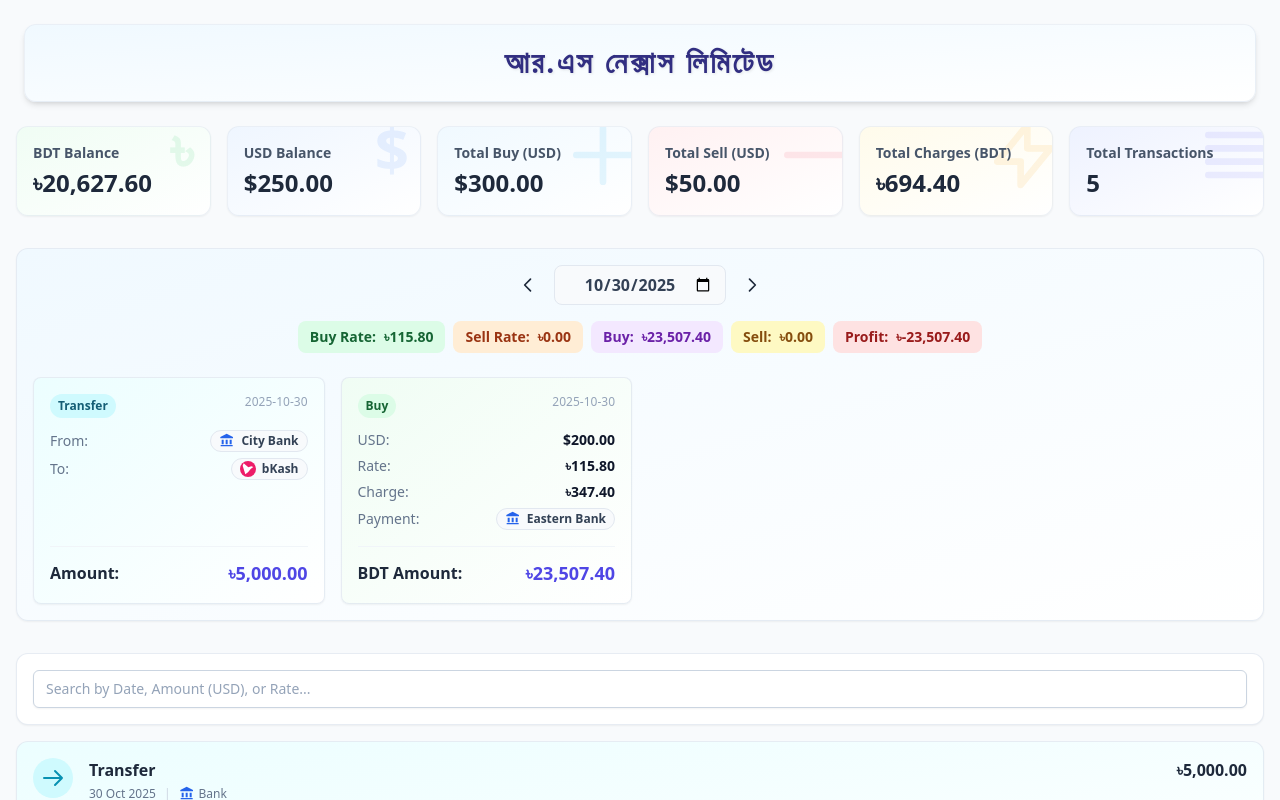
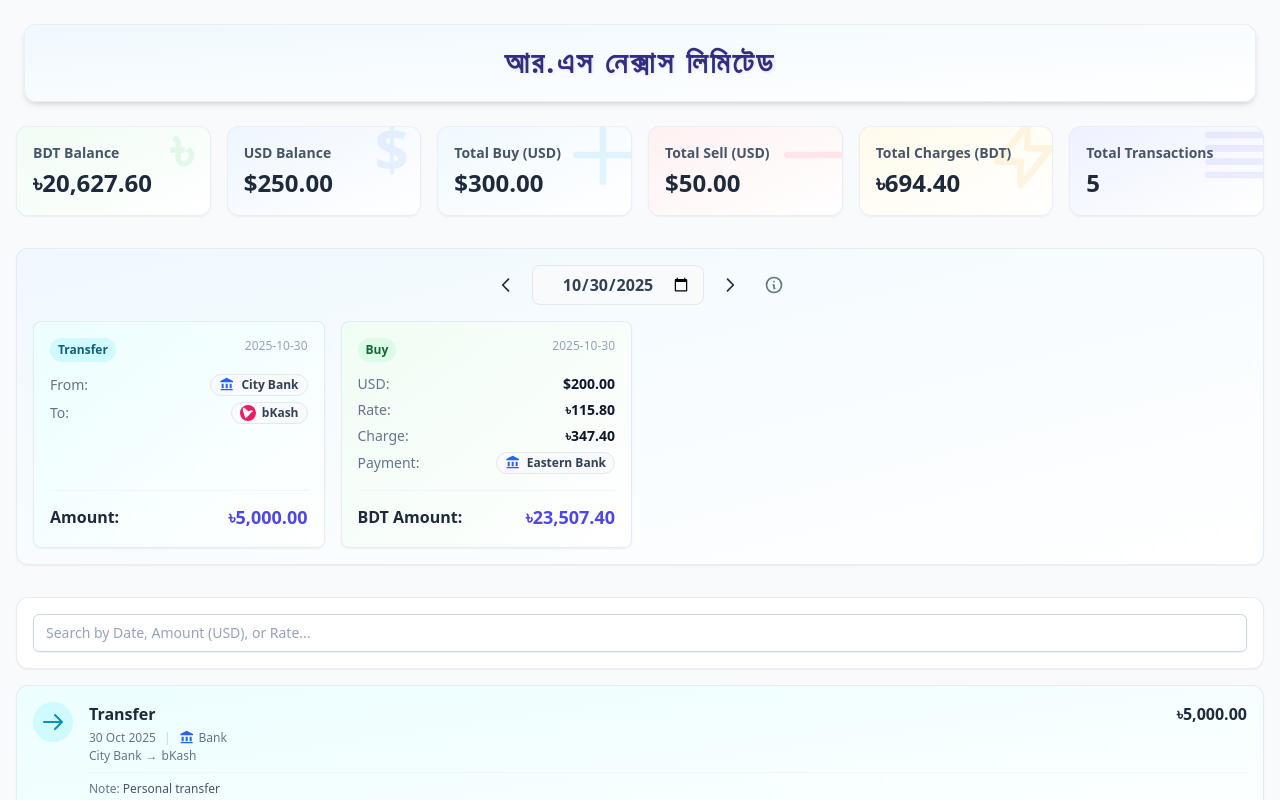
Before and after one commit to avro07/-Balance-Tracker, a React (Vite) app: page / in a window 1280 px wide. Shown: the top 800 px of the page. Built offline with nearby package versions, Linux system fonts and the light colour scheme; a web font is replaced by a local one.

Commit message:
feat: Add daily summary popup and info icon
Introduce a modal for displaying detailed daily financial summaries. This enhances user insight by providing profit/loss information and overall transaction values for a given day. Also adds a new `InfoIcon` component.

```diff
--- a/components/DailyRecord.tsx
+++ b/components/DailyRecord.tsx
@@ -3,7 +3,7 @@ import React, { useState, useMemo } from 'react';
 // FIX: Import DailySummary to be used in the props interface.
 import { Transaction, TransactionType, DailySummary } from '../types';
 import { formatCurrency, getTodayDateString, formatRate } from '../utils/formatting';
-import { CalendarIcon, ArrowLeftIcon, ArrowRightIcon } from './Icons';
+import { ArrowLeftIcon, ArrowRightIcon, InfoIcon } from './Icons';
 import PaymentMethodIcon from './PaymentMethodIcon';
 
 interface DailyRecordProps {
@@ -12,12 +12,47 @@ interface DailyRecordProps {
   getDailySummary: (date: string) => DailySummary;
 }
 
-const StatChip: React.FC<{ label: string; value: string; color: string }> = ({ label, value, color }) => (
-    <div className={`px-3 py-1.5 rounded-lg text-sm font-semibold flex items-center justify-center gap-2 ${color}`}>
-        <span>{label}:</span>
-        <span className="font-bold">{value}</span>
-    </div>
-);
+const DailySummaryPopup: React.FC<{
+  summary: any;
+  date: string;
+  onClose: () => void;
+}> = ({ summary, date, onClose }) => {
+    const profitColor = summary.profit >= 0 ? 'text-green-600' : 'text-red-500';
+
+    return (
+        <div className="fixed inset-0 bg-black bg-opacity-40 z-40 flex items-center justify-center p-4" onClick={onClose}>
+            <div className="bg-gradient-to-br from-sky-50 to-white rounded-xl shadow-xl w-full max-w-xs border border-slate-200/60" onClick={e => e.stopPropagation()}>
+                <div className="p-4 border-b border-slate-200 flex justify-between items-center">
+                    <h3 className="font-semibold text-slate-700">Daily Summary</h3>
+                    <p className="text-sm text-slate-500">{new Date(date + 'T00:00:00').toLocaleDateString('en-GB', { day: 'numeric', month: 'short' })}</p>
+                </div>
+                <ul className="p-4 space-y-3 text-sm text-slate-600">
+                    <li className="flex justify-between items-center">
+                        <span>Avg. Buy Rate</span>
+                        <span className="font-bold text-slate-800">{formatCurrency(summary.avgBuyRate, 'BDT', 2)}</span>
+                    </li>
+                    <li className="flex justify-between items-center">
+                        <span>Avg. Sell Rate</span>
+                        <span className="font-bold text-slate-800">{formatCurrency(summary.avgSellRate, 'BDT', 2)}</span>
+                    </li>
+                     <li className="flex justify-between items-center pt-2 border-t border-slate-100">
+                        <span>Total Buy</span>
+                        <span className="font-bold text-slate-800">{formatCurrency(summary.totalBuyBDT)}</span>
+                    </li>
+                    <li className="flex justify-between items-center">
+                        <span>Total Sell</span>
+                        <span className="font-bold text-slate-800">{formatCurrency(summary.totalSellBDT)}</span>
+                    </li>
+                </ul>
+                <div className="p-4 border-t border-slate-200 bg-slate-50/50 rounded-b-xl flex justify-between items-center">
+                     <h4 className="font-semibold text-slate-700">Profit</h4>
+                     <span className={`font-bold text-lg ${profitColor}`}>{formatCurrency(summary.profit)}</span>
+                </div>
+            </div>
+        </div>
+    );
+};
+
 
 const DailyTransactionCard: React.FC<{ transaction: Transaction }> = ({ transaction: tx }) => {
     const typeClasses = {
@@ -105,6 +140,7 @@ const DailyTransactionCard: React.FC<{ transaction: Transaction }> = ({ transact
 
 const DailyRecord: React.FC<DailyRecordProps> = ({ transactions, getDailySummary }) => {
     const [selectedDate, setSelectedDate] = useState(getTodayDateString());
+    const [isSummaryPopupOpen, setIsSummaryPopupOpen] = useState(false);
 
     const dailyTransactions = useMemo(() => {
         return transactions.filter(tx => tx.date === selectedDate);
@@ -146,8 +182,6 @@ const DailyRecord: React.FC<DailyRecordProps> = ({ transactions, getDailySummary
         setSelectedDate(currentDate.toISOString().split('T')[0]);
     };
 
-    const profitColor = dailySummary.profit >= 0 ? 'bg-green-100 text-green-800' : 'bg-red-100 text-red-800';
-
     return (
         <div>
             <div className="bg-gradient-to-br from-sky-50 to-white p-4 rounded-xl shadow-sm border border-slate-200/80">
@@ -165,16 +199,13 @@ const DailyRecord: React.FC<DailyRecordProps> = ({ transactions, getDailySummary
                         <button onClick={() => navigateDate(1)} className="p-2 rounded-full hover:bg-slate-100 transition-colors">
                             <ArrowRightIcon />
                         </button>
-                    </div>
-                </div>
-
-                <div className="grid grid-cols-2 sm:flex sm:flex-wrap sm:justify-center gap-2 mb-6">
-                    <StatChip label="Buy Rate" value={formatCurrency(dailySummary.avgBuyRate, 'BDT', 2)} color="bg-green-100 text-green-800" />
-                    <StatChip label="Sell Rate" value={formatCurrency(dailySummary.avgSellRate, 'BDT', 2)} color="bg-orange-100 text-orange-800" />
-                    <StatChip label="Buy" value={formatCurrency(dailySummary.totalBuyBDT)} color="bg-purple-100 text-purple-800" />
-                    <StatChip label="Sell" value={formatCurrency(dailySummary.totalSellBDT)} color="bg-yellow-100 text-yellow-800" />
-                    <div className="col-span-2 sm:col-auto">
-                      <StatChip label="Profit" value={formatCurrency(dailySummary.profit)} color={profitColor} />
+                        <button
+                            onClick={() => setIsSummaryPopupOpen(true)}
+                            aria-label="Show daily summary"
+                            className="p-2 rounded-full text-slate-500 hover:text-indigo-600 hover:bg-slate-100 transition-colors"
+                        >
+                            <InfoIcon />
+                        </button>
                     </div>
                 </div>
 
@@ -190,6 +221,14 @@ const DailyRecord: React.FC<DailyRecordProps> = ({ transactions, getDailySummary
                     </div>
                 )}
             </div>
+
+            {isSummaryPopupOpen && (
+                <DailySummaryPopup
+                    summary={dailySummary}
+                    date={selectedDate}
+                    onClose={() => setIsSummaryPopupOpen(false)}
+                />
+            )}
         </div>
     );
 };
--- a/components/Icons.tsx
+++ b/components/Icons.tsx
@@ -1,3 +1,4 @@
+
 import React from 'react';
 
 export const BalanceIcon: React.FC<{ className?: string }> = ({ className = "h-6 w-6" }) => (
@@ -127,6 +128,12 @@ export const CopyIcon: React.FC<{ className?: string }> = ({ className = "h-5 w-
     </svg>
 );
 
+export const InfoIcon: React.FC<{ className?: string }> = ({ className = "h-5 w-5" }) => (
+    <svg xmlns="http://www.w3.org/2000/svg" className={className} fill="none" viewBox="0 0 24 24" stroke="currentColor" strokeWidth={2}>
+        <path strokeLinecap="round" strokeLinejoin="round" d="M13 16h-1v-4h-1m1-4h.01M21 12a9 9 0 11-18 0 9 9 0 0118 0z" />
+    </svg>
+);
+
 
 // Payment Method Icons
 export const BankIconSimple: React.FC<{ className?: string }> = ({ className }) => (
```
